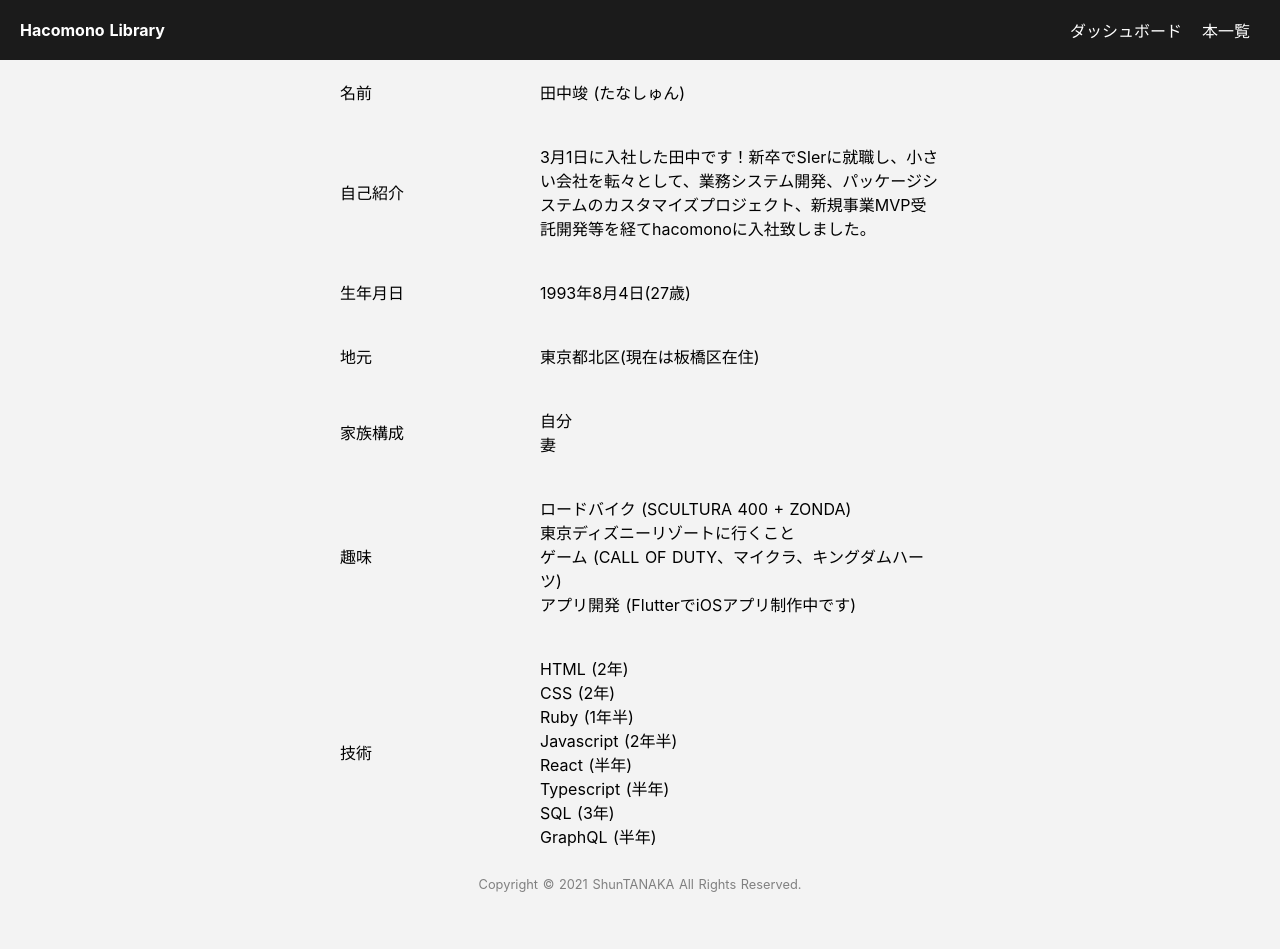
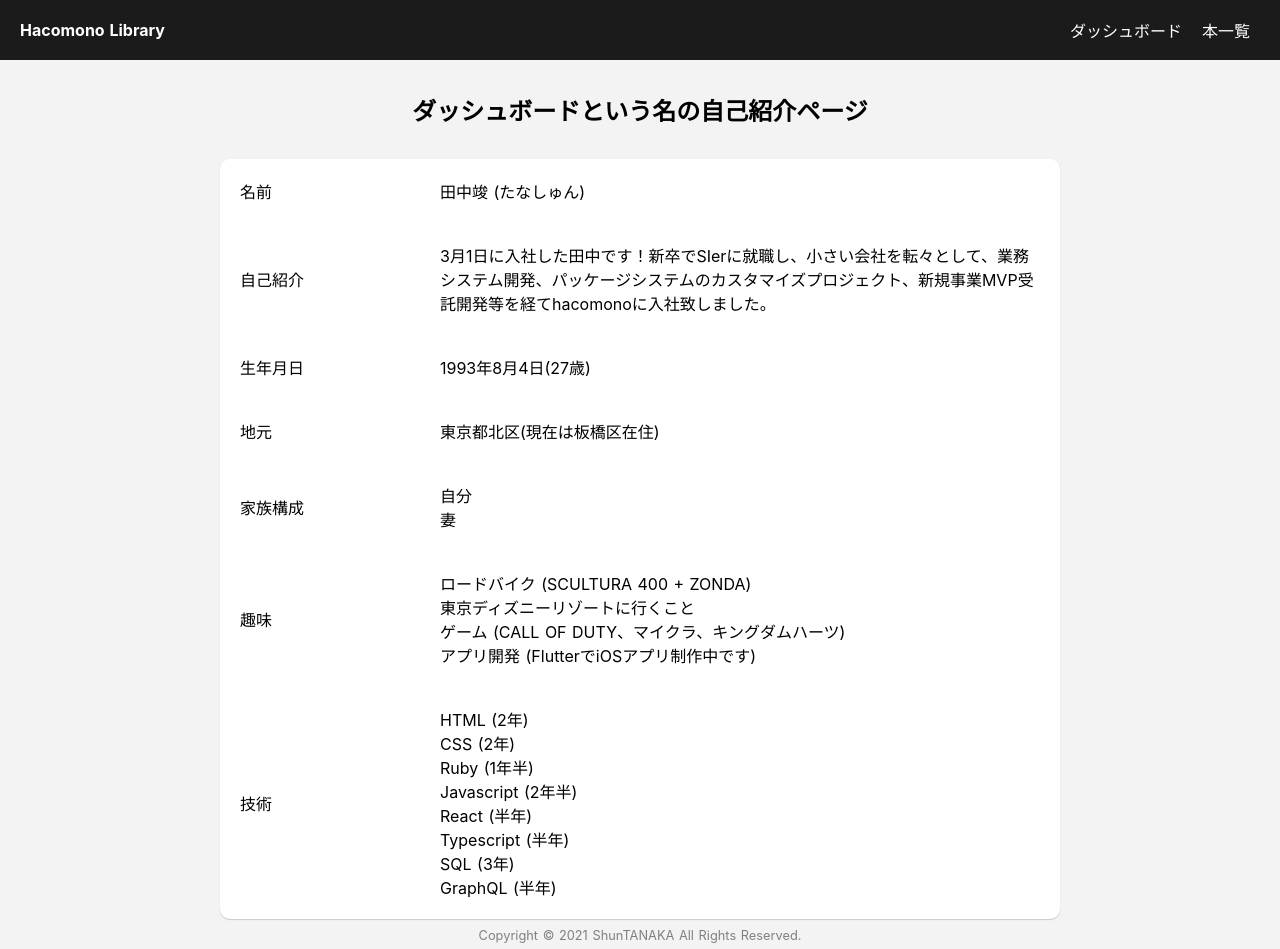
Before and after one commit to TanaShun0804/nuxt_onbording, a Nuxt app: page / in a window 1280 px wide. Before the commit the page ends 898 px from the top, so only its background shows below. Built offline with nearby package versions, Linux system fonts and the light colour scheme; no server answers; data requests are answered from the project's data file.

Commit message:
ダッシュボード整える

```diff
--- a/pages/index.vue
+++ b/pages/index.vue
@@ -1,7 +1,7 @@
 <template>
-  <div v-if="!loading" class="container">
-    <!-- <h2>ダッシュボードという名の自己紹介ページ</h2> -->
-    <div class="introduce-group">
+  <div class="container">
+    <h2 class="page-title">ダッシュボードという名の自己紹介ページ</h2>
+    <div v-if="!loading" class="introduce-group">
       <div class="introduce-row">
         <div class="introduce-column">名前</div>
         <div class="introduce-content">
@@ -105,11 +105,17 @@ export default {
 <style lang="scss" scoped>
 .container {
   display: flex;
-  justify-content: center;
+  flex-direction: column;
+  align-items: center;
+  .page-title {
+    padding: 2rem 0;
   }
   .introduce-group {
     display: flex;
     flex-direction: column;
+    background-color: white;
+    border-radius: 10px;
+    box-shadow: 0 1px 1px 0 rgba(161, 161, 161, 0.5);
     .introduce-row {
       display: flex;
       align-items: center;
@@ -119,7 +125,8 @@ export default {
         width: 200px;
       }
       .introduce-content {
-      max-width: 400px;
+        max-width: 600px;
+      }
     }
   }
 }
```
Lines whose indentation alone changed are shown as unchanged.
